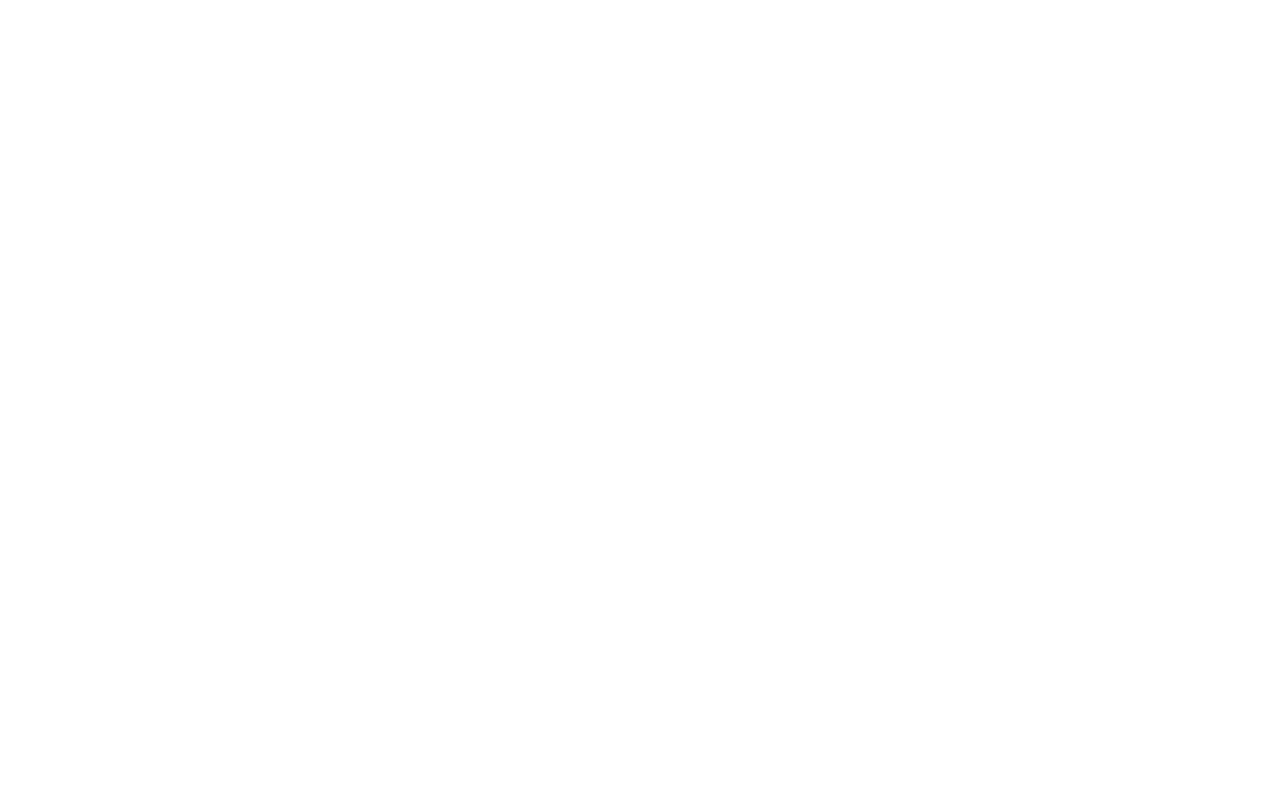
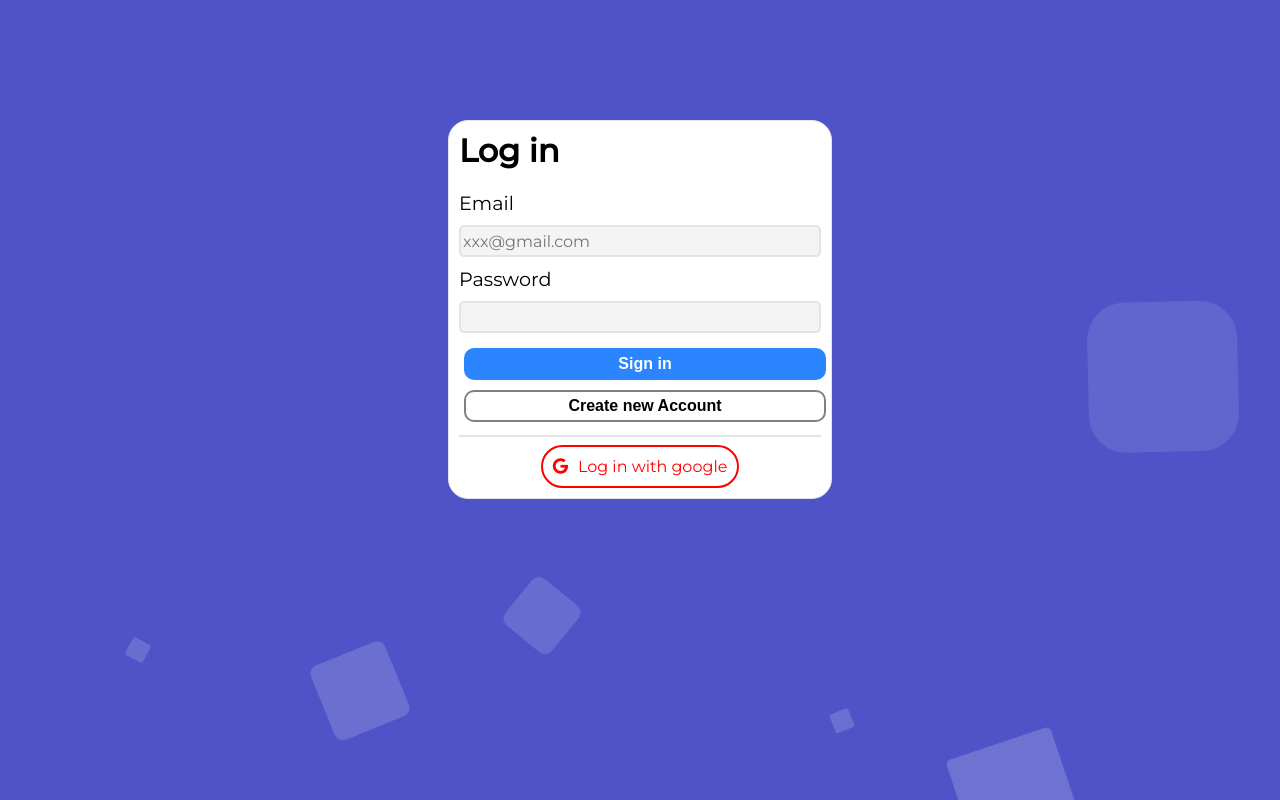
Before and after one commit to mnshrm/Dashboard-fronend, a React (Create React App) app: page / in a window 1280 px wide. Built offline with nearby package versions, Linux system fonts and the light colour scheme.

Commit message:
make sign in and sign up pages

```diff
--- a/package.json
+++ b/package.json
@@ -6,9 +6,7 @@
     "@testing-library/jest-dom": "^5.16.5",
     "@testing-library/react": "^13.4.0",
     "@testing-library/user-event": "^13.5.0",
-    "bootstrap": "^5.2.3",
     "react": "^18.2.0",
-    "react-bootstrap": "^2.7.0",
     "react-dom": "^18.2.0",
     "react-scripts": "5.0.1",
     "web-vitals": "^2.1.4"
--- /dev/null
+++ b/public/index.css
@@ -0,0 +1,125 @@
+body {
+  margin: 0;
+  padding: 0;
+}
+
+* {
+  box-sizing: border-box;
+}
+
+.area {
+  background: #4e54c8;
+  background: -webkit-linear-gradient(to left, #8f94fb, #4e54c8);
+  height: 100vh;
+  width: 100vw;
+}
+
+.circles {
+  margin: 0;
+  position: absolute;
+  top: 0;
+  left: 0;
+  width: 100%;
+  height: 100%;
+  overflow: hidden;
+}
+
+.circles li {
+  position: absolute;
+  display: block;
+  list-style: none;
+  width: 20px;
+  height: 20px;
+  background: rgba(255, 255, 255, 0.2);
+  animation: animate 25s linear infinite;
+  bottom: -150px;
+}
+
+.circles li:nth-child(1) {
+  left: 25%;
+  width: 80px;
+  height: 80px;
+  animation-delay: 0s;
+}
+
+.circles li:nth-child(2) {
+  left: 10%;
+  width: 20px;
+  height: 20px;
+  animation-delay: 2s;
+  animation-duration: 12s;
+}
+
+.circles li:nth-child(3) {
+  left: 70%;
+  width: 20px;
+  height: 20px;
+  animation-delay: 4s;
+}
+
+.circles li:nth-child(4) {
+  left: 40%;
+  width: 60px;
+  height: 60px;
+  animation-delay: 0s;
+  animation-duration: 18s;
+}
+
+.circles li:nth-child(5) {
+  left: 65%;
+  width: 20px;
+  height: 20px;
+  animation-delay: 0s;
+}
+
+.circles li:nth-child(6) {
+  left: 75%;
+  width: 110px;
+  height: 110px;
+  animation-delay: 3s;
+}
+
+.circles li:nth-child(7) {
+  left: 35%;
+  width: 150px;
+  height: 150px;
+  animation-delay: 7s;
+}
+
+.circles li:nth-child(8) {
+  left: 50%;
+  width: 25px;
+  height: 25px;
+  animation-delay: 15s;
+  animation-duration: 45s;
+}
+
+.circles li:nth-child(9) {
+  left: 20%;
+  width: 15px;
+  height: 15px;
+  animation-delay: 2s;
+  animation-duration: 35s;
+}
+
+.circles li:nth-child(10) {
+  left: 85%;
+  width: 150px;
+  height: 150px;
+  animation-delay: 0s;
+  animation-duration: 11s;
+}
+
+@keyframes animate {
+  0% {
+    transform: translateY(0) rotate(0deg);
+    opacity: 1;
+    border-radius: 0;
+  }
+
+  100% {
+    transform: translateY(-1000px) rotate(720deg);
+    opacity: 0;
+    border-radius: 50%;
+  }
+}
--- a/public/index.html
+++ b/public/index.html
@@ -11,9 +11,28 @@
     />
     <link rel="apple-touch-icon" href="%PUBLIC_URL%/logo192.png" />
     <link rel="manifest" href="%PUBLIC_URL%/manifest.json" />
+    <link rel="stylesheet" href="./index.css" />
     <title>React App</title>
   </head>
   <body>
+    <div class="area">
+      <ul class="circles">
+        <li></li>
+        <li></li>
+        <li></li>
+        <li></li>
+        <li></li>
+        <li></li>
+        <li></li>
+        <li></li>
+        <li></li>
+        <li></li>
+      </ul>
+    </div>
     <div id="root"></div>
+    <script
+      src="https://kit.fontawesome.com/1d4518f8fc.js"
+      crossorigin="anonymous"
+    ></script>
   </body>
 </html>
--- a/src/App.js
+++ b/src/App.js
@@ -1,5 +1,11 @@
+import Form from "./Components/Authentication/Form";
+
 function App() {
-  return <></>;
+  return (
+    <>
+      <Form />
+    </>
+  );
 }
 
 export default App;
--- /dev/null
+++ b/src/Components/Authentication/Form.jsx
@@ -0,0 +1,25 @@
+import React, { useState } from "react";
+import Card from "../UI/Card";
+import styles from "./Form.module.css";
+import LogIn from "./Form/LogIn";
+import SignUp from "./Form/SignUp";
+
+const Form = () => {
+  const [option, setOption] = useState(0);
+
+  const onClickHandler = () => {
+    setOption((pv) => (pv === 0 ? 1 : 0));
+  };
+
+  return (
+    <Card className={styles["form-bg-card"]}>
+      {option === 0 ? (
+        <LogIn optionChangeHandler={onClickHandler} />
+      ) : (
+        <SignUp optionChangeHandler={onClickHandler} />
+      )}
+    </Card>
+  );
+};
+
+export default Form;
--- /dev/null
+++ b/src/Components/Authentication/Form.module.css
@@ -0,0 +1,96 @@
+@import url("https://fonts.googleapis.com/css2?family=Montserrat:wght@400;500&display=swap");
+
+.form-bg-card {
+  width: 30%;
+  height: fit-content;
+  /* background-color: red; */
+  position: absolute;
+  left: 35%;
+  top: 15%;
+
+  border: solid 1px #e3e4e6;
+  padding: 10px;
+}
+
+.card-form {
+  font-family: "Montserrat", sans-serif;
+}
+
+.card-form h1 {
+  margin-top: 0;
+}
+
+.card-form label {
+  font-size: larger;
+}
+
+.card-form input {
+  display: block;
+  width: 100%;
+  box-sizing: border-box;
+  height: 2rem;
+
+  border: solid 2px #e3e4e6;
+
+  border-radius: 5px;
+  background-color: #f4f4f4;
+  font-family: inherit;
+  font-size: inherit;
+
+  margin: 10px 0;
+}
+
+.card-form input::placeholder {
+  color: #6f767e;
+}
+
+.card-form input:focus {
+  outline: none;
+  border-color: #2674da;
+  transition: all 0.2s ease-in;
+}
+
+.card-form .sign-up {
+  color: black;
+  border: 2px solid grey;
+  background-color: transparent;
+}
+
+.card-form .sign-up:hover {
+  background-color: transparent;
+  border: 2px solid #2674da;
+  color: #2674da;
+}
+
+.card-form .alt-tagline {
+  font-size: small;
+  display: inline-block;
+  margin: 0 auto;
+  cursor: pointer;
+}
+
+.card-form hr {
+  border: none;
+  border-top: solid 2px #e3e4e6;
+}
+
+.card-form .alt-option {
+  border: 2px solid red;
+  padding: 10px;
+  border-radius: 30px;
+  text-align: center;
+  width: fit-content;
+  margin: 0 auto;
+  color: red;
+}
+
+.card-form .alt-option:hover {
+  background-color: red;
+  color: white;
+  transition: all 0.2s ease-in;
+  cursor: pointer;
+}
+
+.card-form .icon {
+  margin-right: 10px;
+}
--- /dev/null
+++ b/src/Components/Authentication/Form/LogIn.jsx
@@ -0,0 +1,32 @@
+import React from "react";
+import styles from "../Form.module.css";
+import Button from "../../UI/Button";
+
+const LogIn = (props) => {
+  const clickHandler = (e) => {
+    e.preventDefault();
+    props.optionChangeHandler();
+  };
+
+  return (
+    <form className={styles["card-form"]}>
+      <h1>Log in</h1>
+      <label htmlFor="email">Email</label>
+      <input type={"email"} placeholder="xxx@gmail.com" />
+      <label htmlFor="password">Password</label>
+      <input type={"password"} />
+      <Button type="submit">Sign in</Button>
+      <Button onClick={clickHandler} className={styles["sign-up"]}>
+        Create new Account
+      </Button>
+
+      <hr />
+      <div className={styles["alt-option"]}>
+        <i className={`${styles.icon} fa-brands fa-google`}></i>
+        <span>Log in with google</span>
+      </div>
+    </form>
+  );
+};
+
+export default LogIn;
--- /dev/null
+++ b/src/Components/Authentication/Form/SignUp.jsx
@@ -0,0 +1,39 @@
+import React from "react";
+import styles from "../Form.module.css";
+import Button from "../../UI/Button";
+
+const SignUp = (props) => {
+  const clickHandler = (e) => {
+    e.preventDefault();
+    props.optionChangeHandler();
+  };
+
+  return (
+    <form className={styles["card-form"]}>
+      <h1>Sign up </h1>
+
+      <label htmlFor="name">Name</label>
+      <input type={"text"} placeholder="Sam" />
+
+      <label htmlFor="email">Email</label>
+      <input type={"email"} placeholder="xxx@gmail.com" />
+
+      <label htmlFor="password">Password</label>
+      <input type={"password"} />
+
+      <Button className={styles["sign-up"]} type="submit">
+        Create new Account
+      </Button>
+      <Button onClick={clickHandler}>Sign in</Button>
+
+      <hr />
+
+      <div className={styles["alt-option"]}>
+        <i className={`${styles.icon} fa-brands fa-google`}></i>
+        <span>Sign up with google</span>
+      </div>
+    </form>
+  );
+};
+
+export default SignUp;
--- /dev/null
+++ b/src/Components/UI/Button.jsx
@@ -0,0 +1,16 @@
+import React from "react";
+import styles from "./Button.module.css";
+
+const Button = (props) => {
+  return (
+    <button
+      onClick={props.onClick}
+      type={props.type}
+      className={`${styles.Button} ${props.className}`}
+    >
+      {props.children}
+    </button>
+  );
+};
+
+export default Button;
--- /dev/null
+++ b/src/Components/UI/Button.module.css
@@ -0,0 +1,18 @@
+.Button {
+  margin: 5px;
+  font-size: medium;
+  font-weight: bold;
+  width: 100%;
+  height: 2rem;
+  color: white;
+  background: none;
+  background-color: #2a85ff;
+  border: none;
+  border-radius: 10px;
+}
+
+.Button:hover {
+  background-color: #2674da;
+  cursor: pointer;
+  transition: all 0.2s ease-in;
+}
--- /dev/null
+++ b/src/Components/UI/Card.jsx
@@ -0,0 +1,10 @@
+import React from "react";
+import styles from "./Card.module.css";
+
+const Card = (props) => {
+  return (
+    <div className={`${styles.card} ${props.className}`}>{props.children}</div>
+  );
+};
+
+export default Card;
--- /dev/null
+++ b/src/Components/UI/Card.module.css
@@ -0,0 +1,4 @@
+.card {
+  background-color: white;
+  border-radius: 20px;
+}
```
Also changed, not shown: 1 other file (tests, documents, lock files or other folders).
